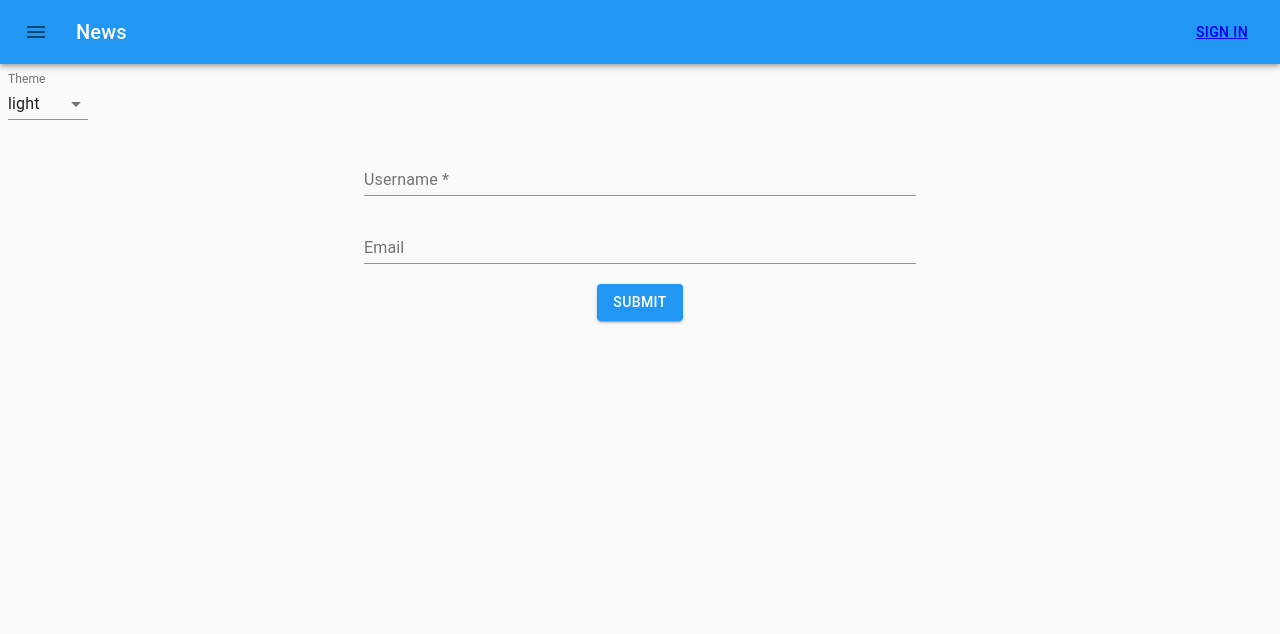
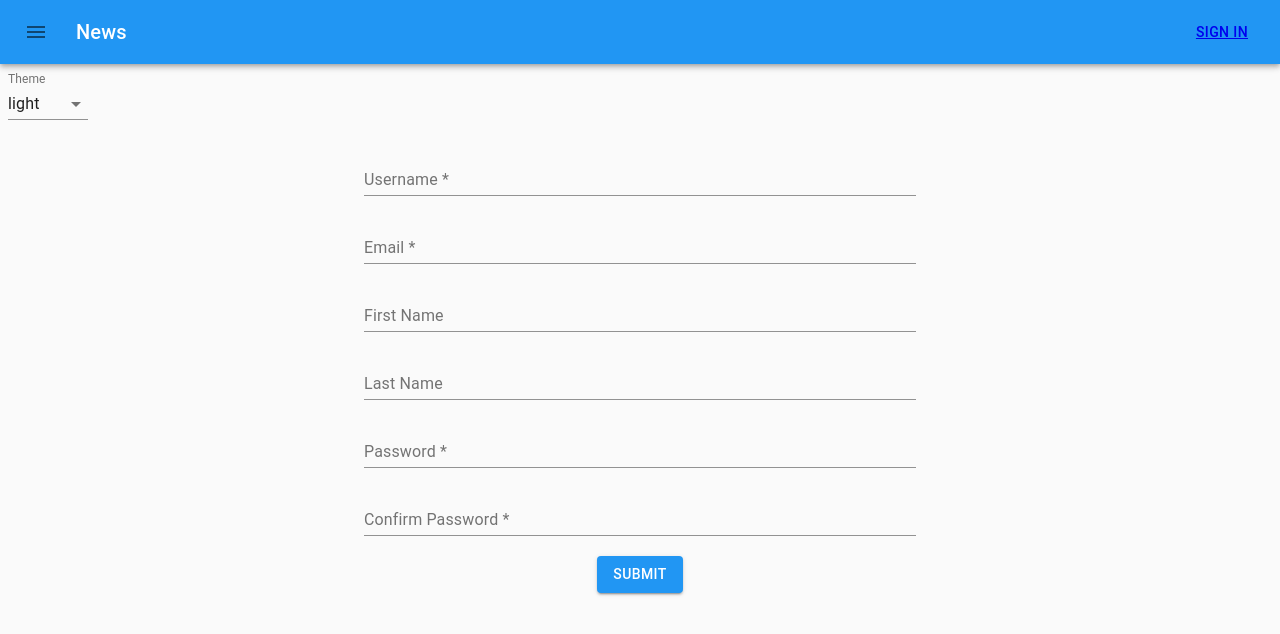
Before and after one commit to maxhaiduk/42-school-projects, a React (Create React App) app in the folder 42_matcha-client/: page /sign-up in a window 1280 px wide. Shown: the top 634 px of the page. Built offline with nearby package versions, Linux system fonts and the light colour scheme; the HTML template or start-up script is replaced by a standard one.

Commit message:
Supplemented sign up form

```diff
--- a/42_matcha-client/src/components/input-form/components/input-validator/validators/length-validator.js
+++ b/42_matcha-client/src/components/input-form/components/input-validator/validators/length-validator.js
@@ -24,6 +24,9 @@ export default class LengthValidator extends AbstractValidator {
         let valid;
         let rules = payload;
         let rule;
+
+        if (value == null)
+            return true;
 
         for (rule in rules) {
             if (!rules.hasOwnProperty(rule)) {
@@ -77,7 +80,7 @@ export default class LengthValidator extends AbstractValidator {
             min: 'less',
         };
 
-        return 'The {name} shouldn`t be {criteria} than {value} characters'
+        return '{name} shouldn\'t be {criteria} than {value} characters'
             .replace('{name}', StringHelper.toHumanCaseCap(this.inputName))
             .replace('{criteria}', map[payload.rule])
             .replace('{value}', payload.value);
--- a/42_matcha-client/src/components/input-form/components/input-validator/validators/password-validator.js
+++ b/42_matcha-client/src/components/input-form/components/input-validator/validators/password-validator.js
@@ -2,9 +2,11 @@ import RegexpValidator from './regexp-validator';
 
 export default class PasswordValidator extends RegexpValidator {
 
-    getPatterns() {
-        return this.fetchPatterns([
-            '[a-z]', '[0-9]', '[A-Z]'
-        ])
-    }
+  getRules() {
+    return [
+      'hasLowerAlpha',
+      'hasUpperAlpha',
+      'hasDigit',
+    ]
+  }
 }
--- a/42_matcha-client/src/components/input-form/components/input-validator/validators/regexp-validator.js
+++ b/42_matcha-client/src/components/input-form/components/input-validator/validators/regexp-validator.js
@@ -12,7 +12,7 @@ export default class RegexpValidator extends AbstractValidator {
       pattern: '[A-Z]',
       message: '{name} must contain at least one capital character',
     },
-    hasNumber: {
+    hasDigit: {
       pattern: '[0-9]',
       message: '{name} must contain at least one number',
     },
--- a/42_matcha-client/src/components/input-form/components/input-validator/validators/required-validator.js
+++ b/42_matcha-client/src/components/input-form/components/input-validator/validators/required-validator.js
@@ -22,7 +22,7 @@ export default class RequiredValidator extends AbstractValidator {
 
         let inputName = StringHelper.toHumanCaseCap(this.inputName);
 
-        return 'Field {name} is required'
+        return '{name} is required'
             .replace('{name}', inputName);
     }
 }
--- a/42_matcha-client/src/components/sign-up-form/sign-up-form.js
+++ b/42_matcha-client/src/components/sign-up-form/sign-up-form.js
@@ -41,25 +41,41 @@ const SignUpForm = () => {
                     },
                   ]}
       />
-      <InputField className={classes.textField} type='email' name='email' rules={[
-          'email',
+      <InputField className={classes.textField} type='email' name='email'
+                  rules={[
+                    'required',
+                    'email',
+                  ]}/>
+      <InputField className={classes.textField} type='text' name='firstName'
+                  rules={[
+                    {
+                      length: {
+                        max: 12,
+                        min: 4,
+                      }
+                    },
+                  ]}/>
+      <InputField className={classes.textField} type='text' name='lastName'
+                  rules={[
+                    {length: {max: 12}},
+                  ]}/>
+      <InputField className={classes.textField} type='password' name='password'
+                  rules={[
+                    'required',
+                    'password',
+                    {
+                      length: {
+                        min: 8
+                      }
+                    }
+                  ]}/>
+      <InputField className={classes.textField} type='password'
+                  name='confirm-password' rules={[
+                  'required',
+                  {
+                    equal: 'password'
+                  }
       ]}/>
-      {/*<InputField type='text' name='first-name' rules={[*/}
-      {/*        { length: { max: 12 } },*/}
-      {/*]}/>*/}
-      {/*<InputField type='text' name='second-name' rules={[*/}
-      {/*        { length: { max: 12 } },*/}
-      {/*]}/>*/}
-      {/*<InputField type='password' name='password' rules={[*/}
-      {/*    'required',*/}
-      {/*    'password'*/}
-      {/*]}/>*/}
-      {/*<InputField type='password' name='confirm-password' rules={[*/}
-      {/*    'required',*/}
-      {/*    {*/}
-      {/*        equal: 'password'*/}
-      {/*    }*/}
-      {/*]}/>*/}
       <Button className={classes.button} type="submit" variant="contained"
               color="primary">
         Submit
```
